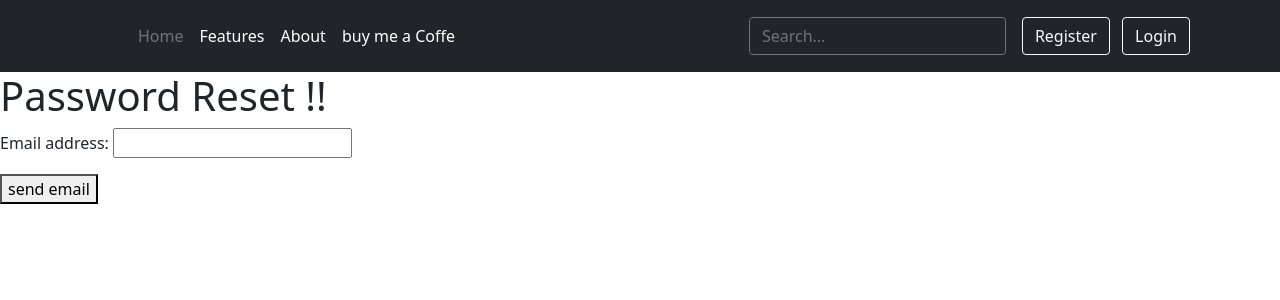
After one commit to Arwiim/wwProject, a Django app: page /recover in a window 1280 px wide. The commit adds this page. Shown: the top 300 px of the page. Run offline with Django 3.2, Linux system fonts and the light colour scheme.

Commit message:
password_reset_section

```diff
--- a/users/forms.py
+++ b/users/forms.py
@@ -43,3 +43,15 @@ class LoginForm(forms.Form):
     # class Meta:
     #     model = User
     #     fields = ('password',)
+
+class RecoverPasswordForm(forms.ModelForm):
+    """
+    """
+    class Meta:
+        model = User
+        fields = ('email',)
+
+class RecoverPasswordFormConfirm(forms.Form):
+
+    email = forms.CharField(label='Email')
+    recovery = forms.CharField(label='Your Code')
--- a/users/models.py
+++ b/users/models.py
@@ -12,6 +12,7 @@ class Profile(models.Model):
     photo = models.ImageField(upload_to='users/pictures', blank=True, null=True)
     date_of_birth = models.DateField(blank=True, null=True)
     date_modified = models.DateTimeField(auto_now=True)
+    coderegistro = models.CharField(max_length=12, default='000000000000')
 
     def __str__(self) -> str:
         return self.user.username
--- a/users/static/css/users.css
+++ b/users/static/css/users.css
@@ -30,14 +30,3 @@
   .dropdown-toggle {
     outline: 0;
   }
-
-  h1 {
-    display: block;
-    font-size: 2em;
-    margin-top: 0.67em;
-    margin-bottom: 0.67em;
-    margin-left: 0;
-    margin-right: 0;
-    font-weight: bold;
-    color: red;
-  }
--- a/users/templates/account/login.html
+++ b/users/templates/account/login.html
@@ -7,4 +7,7 @@
         {{ user_form.as_p }}
         <button type="submit">Log-in</button>
     </form>
+    <br>
+    <h1>Forget your password?</h2>
+    Here.. <a class="btn btn-outline-light me-2" href="{% url "users:edit" %}">Edit Profile</a>
 {% endblock content %}
--- /dev/null
+++ b/users/templates/account/password_reset.html
@@ -0,0 +1,9 @@
+{% extends 'base.html' %}
+{% block content %}
+    <h1>Password Reset !! </h1>
+    <form action="" method="post">
+        {% csrf_token %}
+        {{ form_recover.as_p }}
+        <button type="submit">send email</button>
+    </form>
+{% endblock content %}
--- a/users/templates/headers.html
+++ b/users/templates/headers.html
@@ -8,9 +8,8 @@
         <ul class="nav col-12 col-lg-auto me-lg-auto mb-2 justify-content-center mb-md-0">
           <li><a href="#" class="nav-link px-2 text-secondary">Home</a></li>
           <li><a href="#" class="nav-link px-2 text-white">Features</a></li>
-          <li><a href="#" class="nav-link px-2 text-white">Pricing</a></li>
-          <li><a href="#" class="nav-link px-2 text-white">FAQs</a></li>
           <li><a href="#" class="nav-link px-2 text-white">About</a></li>
+          <li><a href="#" class="nav-link px-2 text-white">buy me a Coffe</a></li>
         </ul>
 
         <form class="col-12 col-lg-auto mb-3 mb-lg-0 me-lg-3">
--- a/users/urls.py
+++ b/users/urls.py
@@ -11,4 +11,6 @@ urlpatterns = [
     path('login', views.user_login, name='login'),
     path('edit', views.edit_profile, name='edit'),
     path('logout', views.user_logout, name='logout'),
+    path('recover', views.user_recovery_password, name='recover_password'),
+    path('recover-confirm', views.user_password_confirm, name='recover_password_confirm'),
 ]
--- a/users/views.py
+++ b/users/views.py
@@ -1,14 +1,21 @@
+from django import http
+from django.http.response import HttpResponse
 from django.shortcuts import render
+from django.contrib.auth.models import User
 from django.contrib.auth import authenticate, login, logout
 from django.contrib.auth.decorators import login_required
 from django.contrib import messages
 from django.urls import reverse_lazy
+from django.http import HttpResponseRedirect
+from django.core.mail import send_mail
+#
+from .decorators import password_code
 
 
 
 from .models import Profile
 from .forms import (UserRegistration, ProfileEditForm, UserEditForm,
-                    LoginForm)
+                    LoginForm, RecoverPasswordForm, RecoverPasswordFormConfirm)
 
 
 def register(request):
@@ -60,7 +67,7 @@ def user_login(request):
     """
     """
     if request.user.is_authenticated:
-        return render(request, 'account/main.html')
+        return HttpResponseRedirect('/')
     if request.method == 'POST':
         user_form = LoginForm(request.POST)
         if user_form.is_valid():
@@ -69,7 +76,7 @@ def user_login(request):
                                 username=cd['username'],
                                 password=cd['password'])
             login(request, user)
-            return render(request, 'account/main.html')
+            return HttpResponseRedirect('/')
     else:
         user_form = LoginForm()
     return render(request, 'account/login.html', {'user_form': user_form})
@@ -78,8 +85,48 @@ def user_login(request):
 @login_required
 def user_logout(request):
     logout(request)
-    return render(request, 'account/logout.html')
+    return HttpResponseRedirect('/')
 
+
+def user_recovery_password(request):
+    active = False
+    if request.method == 'POST':
+        form = RecoverPasswordForm(request.POST)
+        #user = cd['']
+        #if user is not None:
+            #if user.is_active():
+        if form.is_valid():
+            cd = form.cleaned_data
+            try:
+                user = User.objects.get(email=cd['email'])
+                recovery = password_code()
+                HttpResponse('Email Sended')
+                send_mail('Recovery Password WW',
+                      f'Here is your code, {recovery}',
+                      'arwiimm@gmail.com',
+                      [cd['email']],
+                      fail_silently=False)
+                return HttpResponseRedirect('recover-confirm')
+            except:
+                #if not user.is_active():
+                HttpResponse('No sr')
+                return HttpResponseRedirect('/')
+                #print(user)
+    else:
+        form = RecoverPasswordForm()
+    return render(request, 'account/password_reset.html', {'form_recover': form})
+
+def user_password_confirm(request):
+    if request.method == 'POST':
+        form = RecoverPasswordFormConfirm(request.POST)
+        if form.is_valid():
+            cd = form.cleaned_data
+            user = User.objects.get(email=cd['email'])
+            if user.profile.coderegistro == cd['recovery']:
+                return HttpResponseRedirect('/')
+    else:
+        form = RecoverPasswordFormConfirm()
+    return render(request, 'account/password_confirm.html', {'form': form})
 
 def main(request):
     return render(request, 'base.html')
```
Also changed, not shown: users/decorators.py (+8 -0 lines), users/templates/account/password_confirm.html (added, +9 -0 lines), users/migrations/0003_profile_coderegistro.py (added), users/static/images/wolf_icon.jpg (added).
